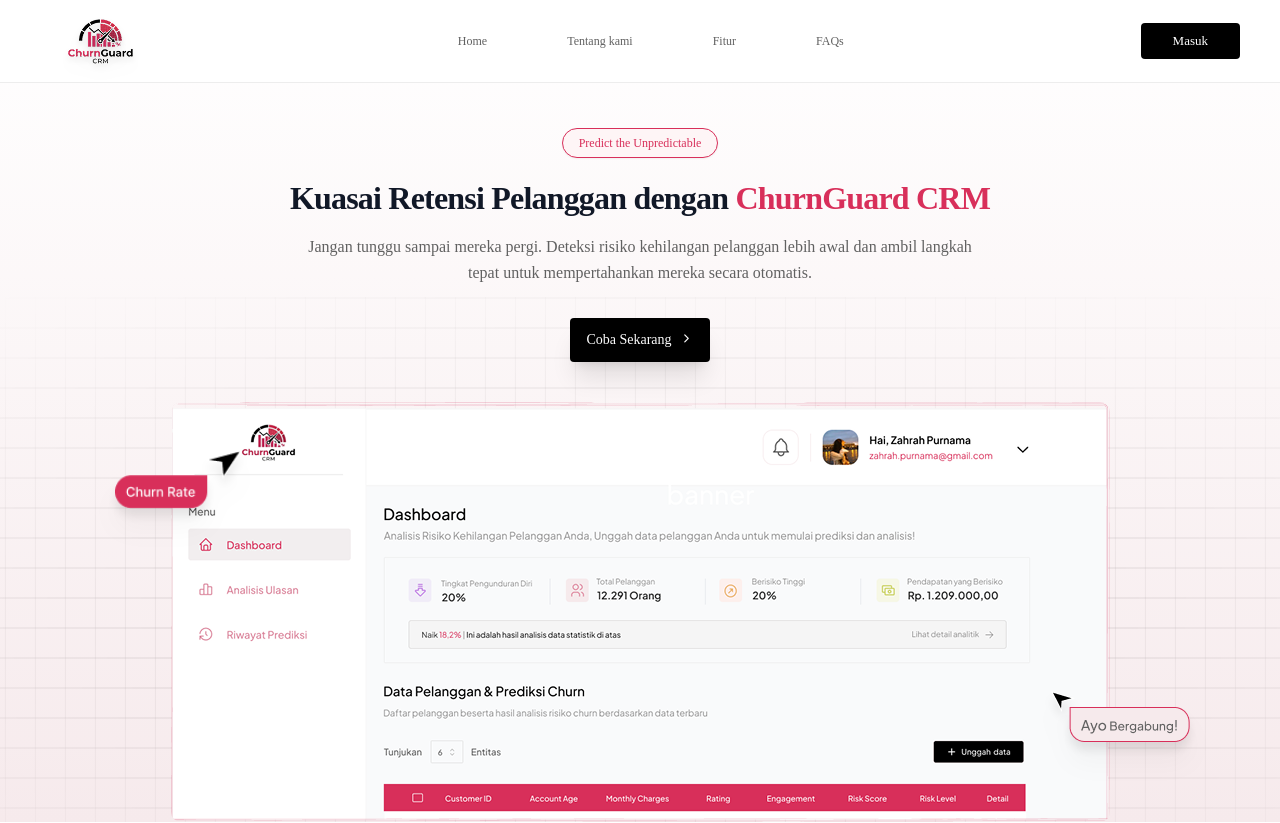
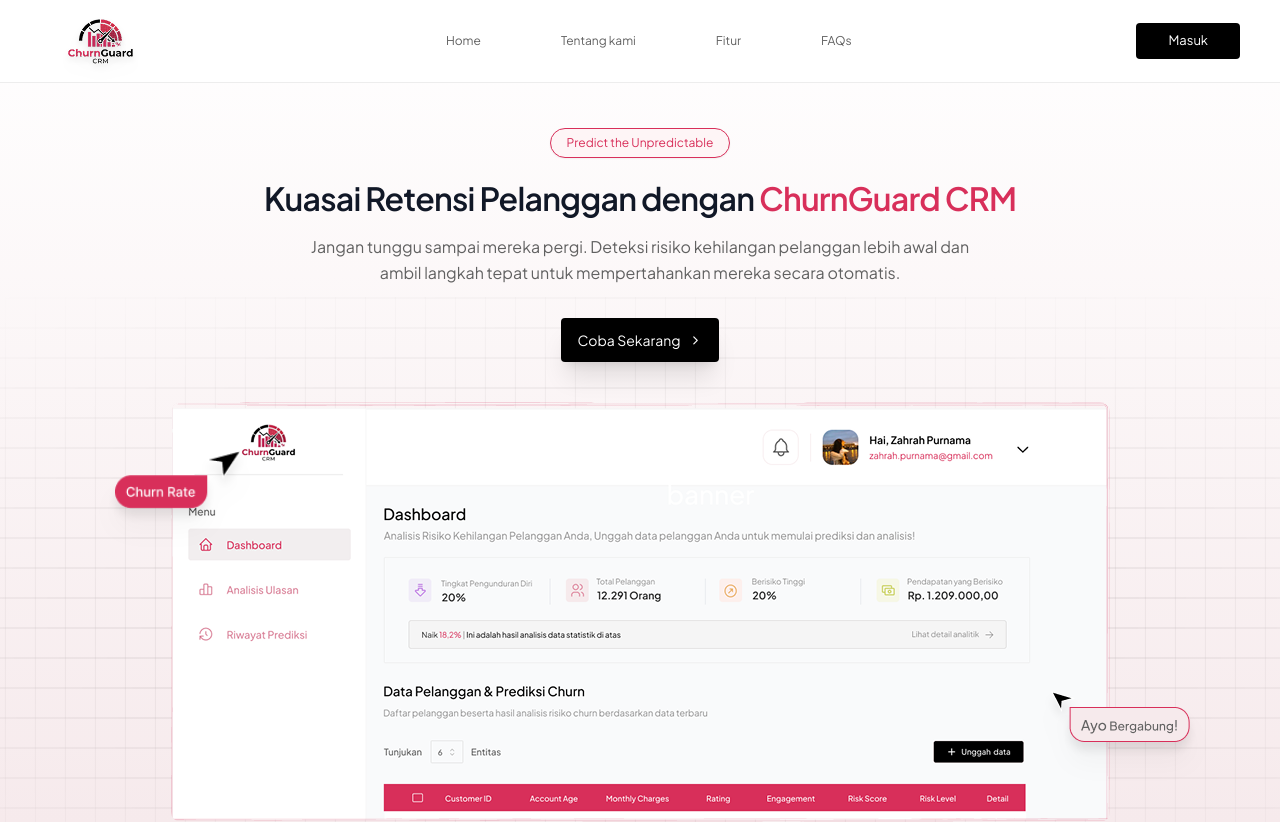
Before and after one commit to ningyo-sitizen/FRONTEND_CHURN, a React (Vite) app: page / in a window 1280 px wide. Shown: the top 823 px of the page. Built offline with nearby package versions, Linux system fonts and the light colour scheme; no server answers.

Commit message:
akhirnya font nya kebaca co wkwkwk ini siapa yg delete config index.css? wkwkwkkw

```diff
--- a/src/App.css
+++ b/src/App.css
@@ -1,4 +1,4 @@
-#root {
+/* #root {
   max-width: 1280px;
   margin: 0 auto;
   padding: 2rem;
@@ -44,19 +44,16 @@
   color: #888;
 }
 
-/* tanggalan */
-/* Custom DayPicker */
+
 .rdp-root {
-    font-size: 0.75rem; /* kecil sesuai desain */
+    font-size: 0.75rem;
 }
 
-/* Hari ini */
 .rdp-root .rdp-today:not(.rdp-outside) .rdp-day_button {
     font-weight: bold;
     color: #01040a;
 }
 
-/* Start & End date */
 .rdp-root .rdp-range_start .rdp-day_button,
 .rdp-root .rdp-range_end .rdp-day_button {
     background-color: #667790;
@@ -65,7 +62,6 @@
     font-weight: normal;
 }
 
-/* Tengah range */
 .rdp-root .rdp-range_middle .rdp-day_button {
     background-color: #dce1f0;
     color: inherit;
@@ -146,4 +142,4 @@
     .calendar-scale .rdp-head_cell {
         font-size: 0.85rem;
     }
-}
+} */
--- a/src/index.css
+++ b/src/index.css
@@ -1,6 +1,9 @@
+@import url('https://fonts.googleapis.com/css2?family=Plus+Jakarta+Sans:wght@200..800&display=swap');
+
 @tailwind base;
 @tailwind components;
 @tailwind utilities;
+
 html, body, #root {
   margin: 0;
   padding: 0;
```
Also changed, not shown: 1 other file (tests, documents, lock files or other folders).
